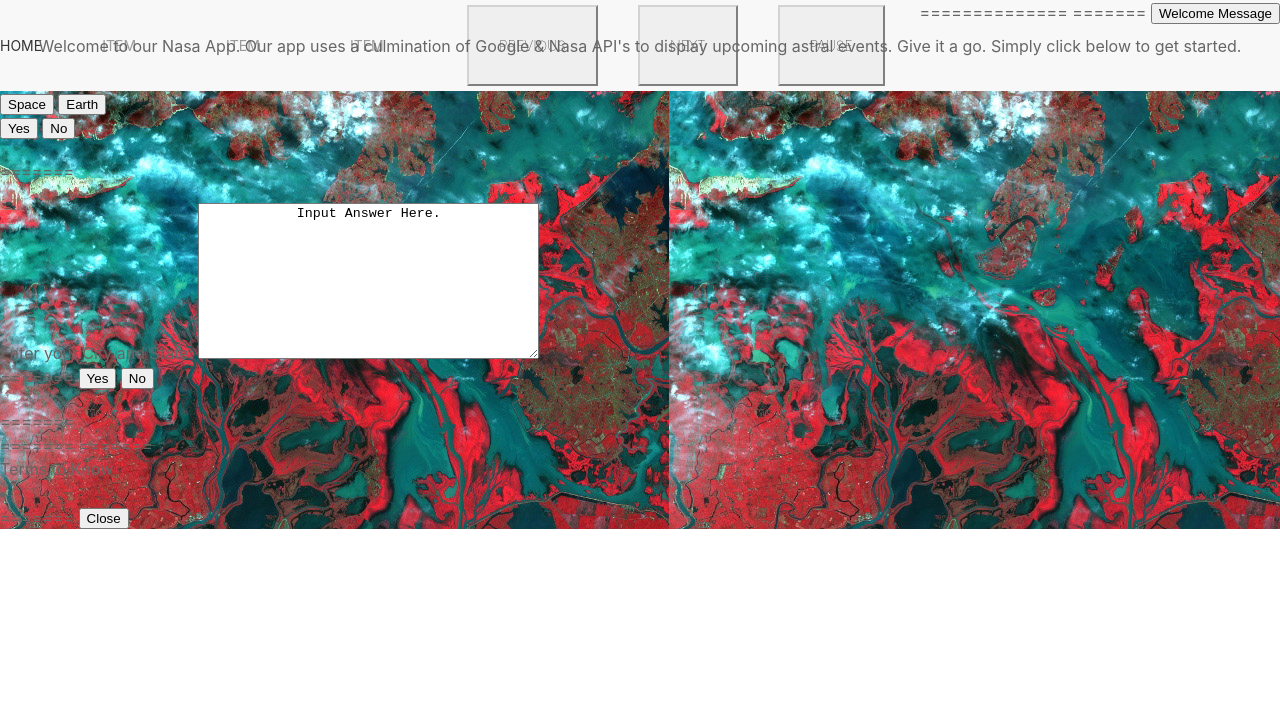
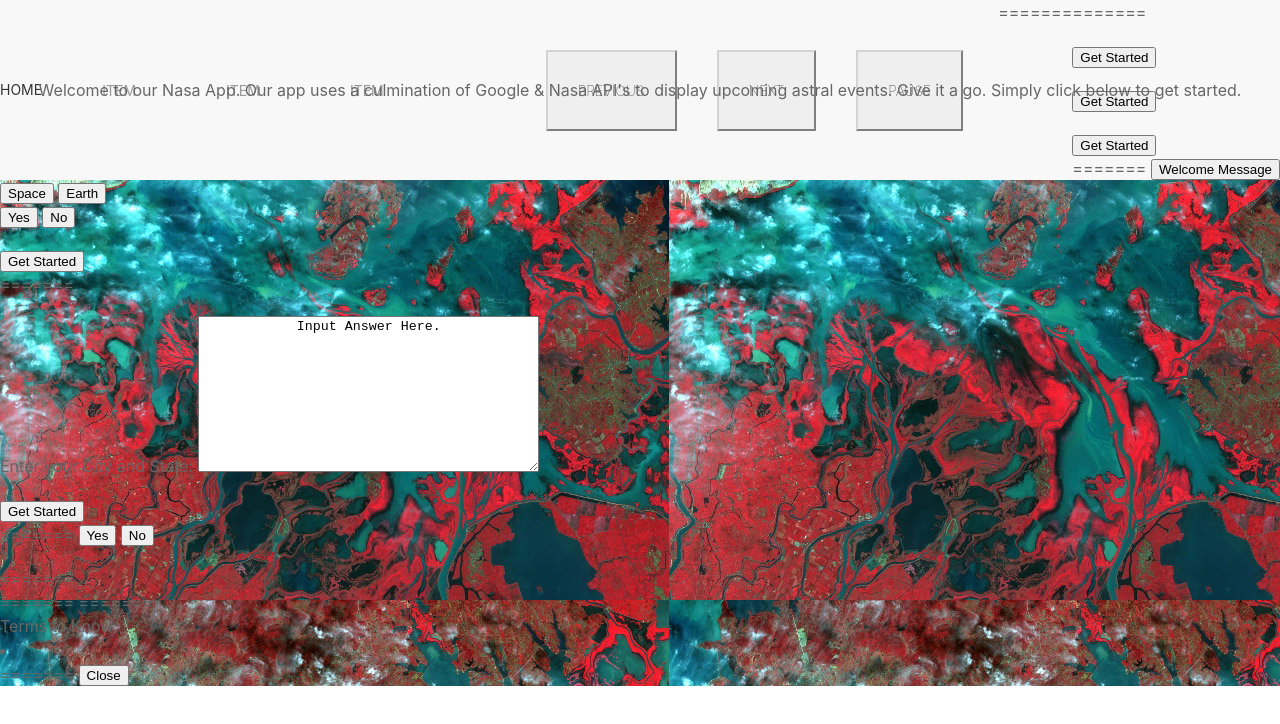
Before and after one commit to Jollyrgr83/uofu-project-skyview, a plain HTML site: page index.html in a window 1280 px wide. Drawn offline with nearby package versions, Linux system fonts and the light colour scheme.

Commit message:
Updating Modals with discussed data

```diff
--- a/index.html
+++ b/index.html
@@ -77,7 +77,19 @@
         <!-- front page ends -->
         <!-- ======================================= -->
         <!-- modal 1 (Alex) -->
+      <div class="container modal-container mx-auto m-3 p3"
+       id="modal1Container">
+        <div class="row">
+          <p>
 
+          </p>
+          <div class="mx-auto">
+            <button class="text-center id="modal1GetStartedButton>Get Started</button>
+          </div>
+
+        </div>
+
+      </div>
 
 
 
@@ -90,7 +102,19 @@
         <!-- modal 1 ends -->
         <!-- ======================================= -->
         <!-- modal 2 (Alex) -->
+        <div class="container modal-container mx-auto m-3 p3"
+        id="modal1Container">
+         <div class="row">
+           <p>
 
+           </p>
+           <div class="mx-auto">
+             <button class="text-center id="modal1GetStartedButton>Get Started</button>
+           </div>
+
+         </div>
+
+       </div>
 
 
 
@@ -103,7 +127,19 @@
         <!-- modal 2 ends -->
         <!-- ======================================= -->
         <!-- modal 3 (Alex) -->
+        <div class="container modal-container mx-auto m-3 p3"
+       id="modal1Container">
+        <div class="row">
+          <p>
 
+          </p>
+          <div class="mx-auto">
+            <button class="text-center id="modal1GetStartedButton>Get Started</button>
+          </div>
+
+        </div>
+
+      </div>
 
 
 
@@ -187,7 +223,19 @@ window.onclick = function(event) {
         <!-- modal 3 ends -->
         <!-- ======================================= -->
         <!-- modal 4 (Alex) -->
+        <div class="container modal-container mx-auto m-3 p3"
+       id="modal1Container">
+        <div class="row">
+          <p>
 
+          </p>
+          <div class="mx-auto">
+            <button class="text-center id="modal1GetStartedButton>Get Started</button>
+          </div>
+
+        </div>
+
+      </div>
 
 
 
@@ -218,7 +266,19 @@ window.onclick = function(event) {
         <!-- modal 4 ends -->
         <!-- ======================================= -->
         <!-- modal 5 (Alex) -->
+        <div class="container modal-container mx-auto m-3 p3"
+       id="modal1Container">
+        <div class="row">
+          <p>
 
+          </p>
+          <div class="mx-auto">
+            <button class="text-center id="modal1GetStartedButton>Get Started</button>
+          </div>
+
+        </div>
+
+      </div>
 
 
 
```
